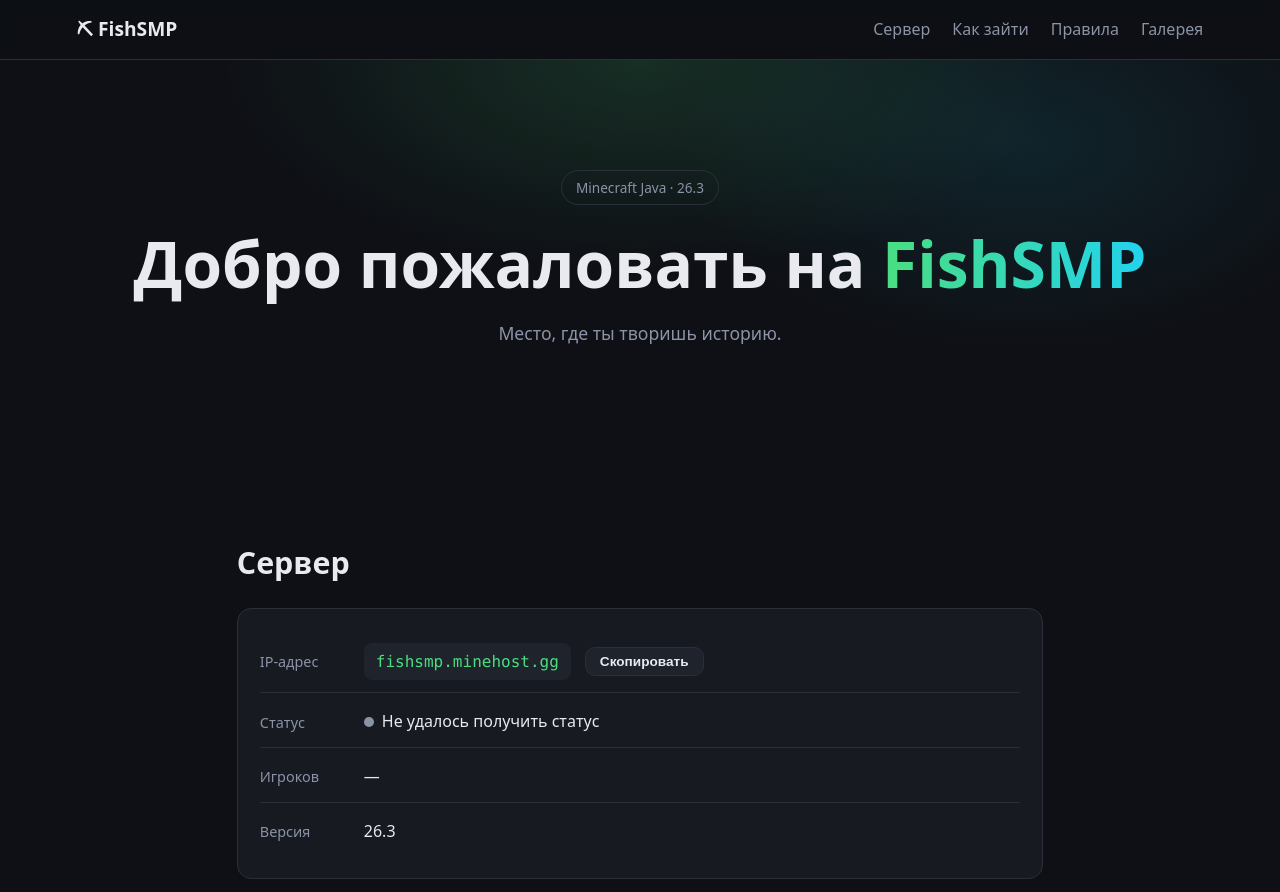
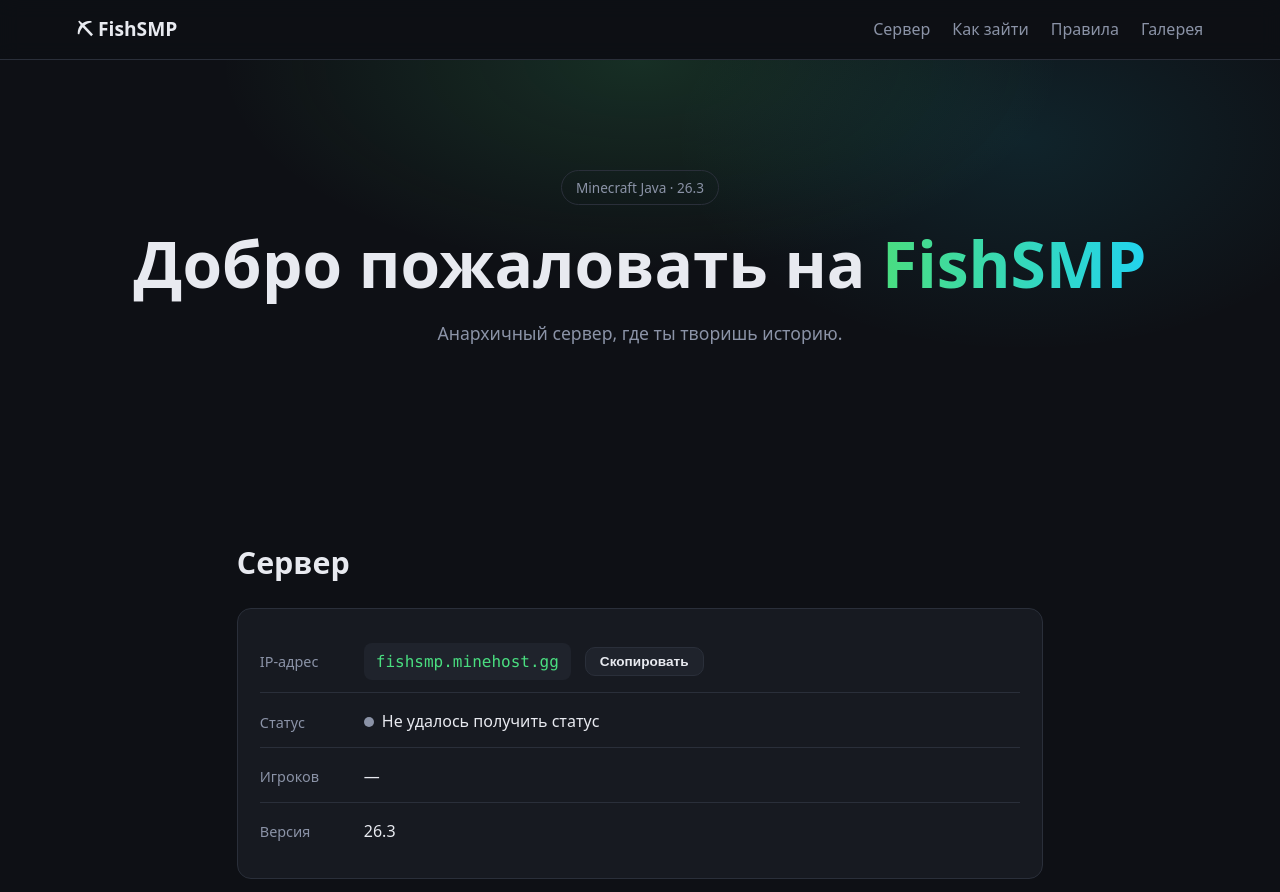
Before and after one commit to Fish-SMP/fish-smp.github.io, a plain HTML site: page index.html in a window 1280 px wide. Shown: the top 892 px of the page. Drawn offline with Linux system fonts and the light colour scheme; no server answers.

Commit message:
Update index.html

```diff
--- a/index.html
+++ b/index.html
@@ -25,7 +25,7 @@
     <section class="hero">
       <p class="badge">Minecraft Java · <span data-version>26.3</span></p>
       <h1>Добро пожаловать на <span class="accent">FishSMP</span></h1>
-      <p class="lead">Место, где ты творишь историю.</p>
+      <p class="lead">Анархичный сервер, где ты творишь историю.</p>
     </section>
 
     <!-- SERVER INFO -->
```
